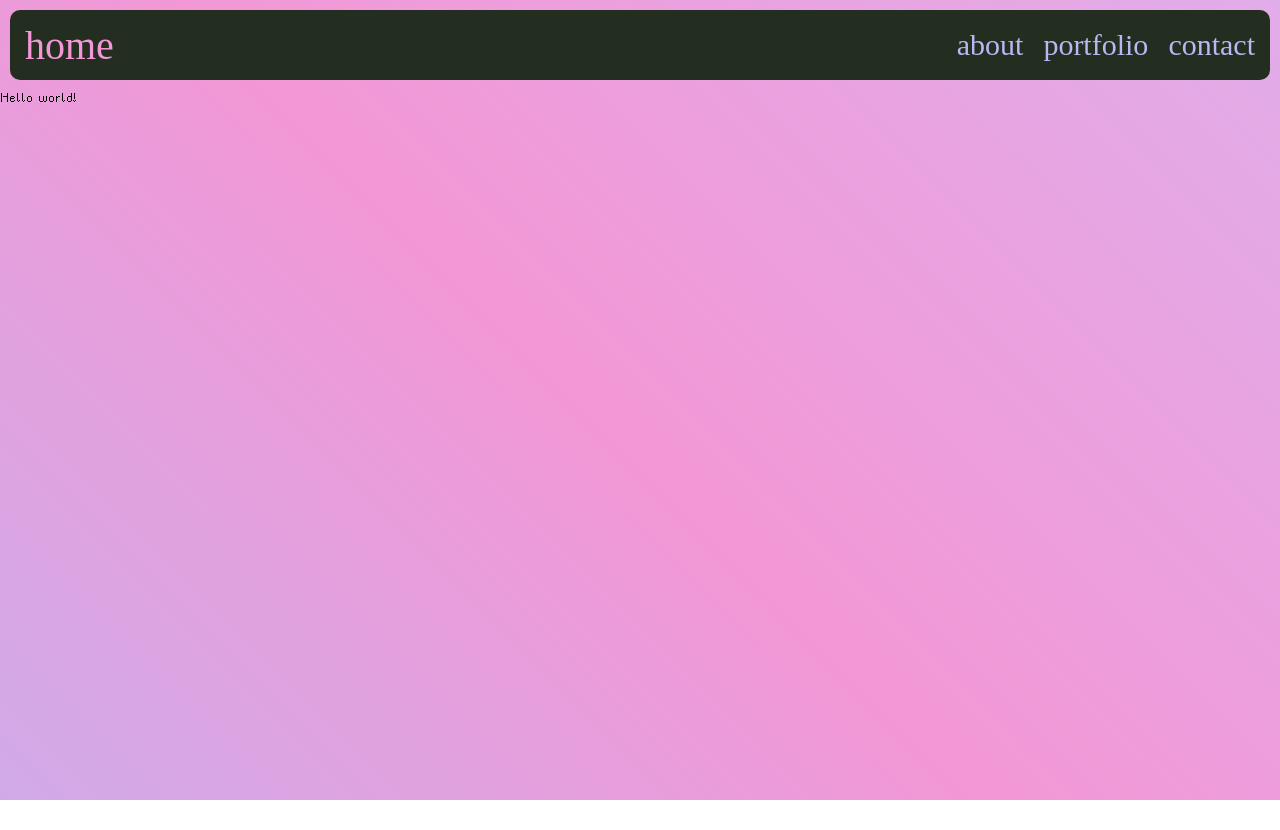
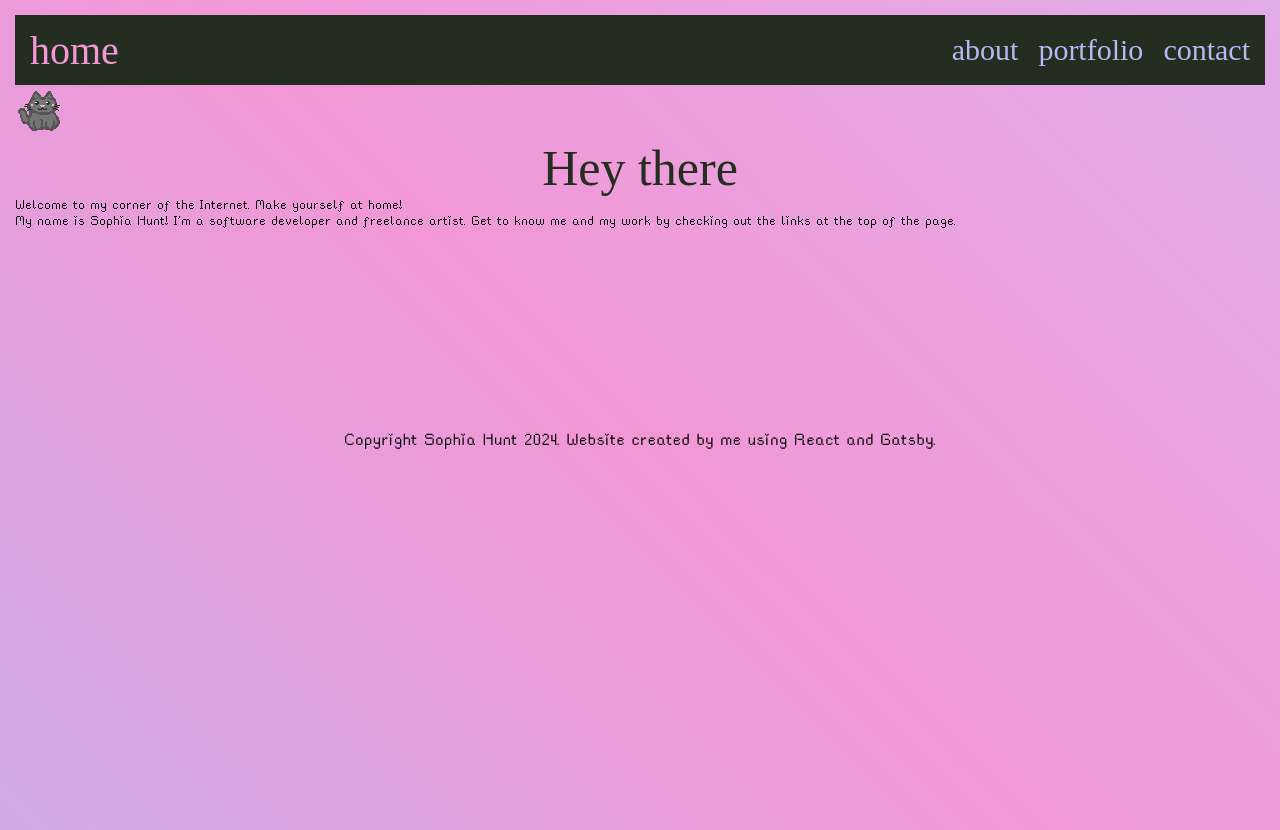
Before and after one commit to sophiahunt/my-site, a Gatsby site: page / in a window 1280 px wide. Before the commit the page ends 800 px from the top, so only its background shows below. Built offline with nearby package versions, Linux system fonts and the light colour scheme; Gatsby itself is replaced by a stand-in of ours; a web font is replaced by a local one.

Commit message:
fixed white borders issue in layout

```diff
--- a/src/components/index_content.js
+++ b/src/components/index_content.js
@@ -1,10 +1,23 @@
 import * as React from 'react';
 import { Link } from 'gatsby';
 import * as contentStyles from './index_content.module.css';
+import logo from '../images/picklelogo.png';
 
 const IndexContent = () => {
     return (
-        <span>Hello world!</span>
+        <div>
+            <img src={logo} alt="my cat!" className={contentStyles.catLogo}/>
+                <p className={contentStyles.heading}>Hey there</p>
+            <div className={contentStyles.bodyText}>
+                <p> Welcome to my corner of the Internet. Make yourself at home!</p>
+                <p>My name is Sophia Hunt! I'm a software developer and freelance artist. Get to know me
+                    and my work by checking out the links at the top of the page.
+                </p>
+            </div>
+            <div className={contentStyles.footer}>
+                Copyright Sophia Hunt 2024. Website created by me using React and Gatsby.
+            </div>
+        </div>
     )
 }
 
--- a/src/components/index_content.module.css
+++ b/src/components/index_content.module.css
@@ -0,0 +1,41 @@
+.cat-logo {
+    height: 400px;
+    display: block;
+    margin-left: auto;
+    margin-right: auto;
+}
+.heading {
+    font-size: 50px;
+    color:#232e21;
+    font-family: glitch;
+    text-align: center;
+    margin: 0px;
+}
+.body-text {
+    font-size: 40px;
+    color: #232e21;
+    width: 800px;
+    margin-top: 0px;
+    margin-left: auto;
+    margin-right: auto;
+    text-align: center;
+}
+.footer {
+    font-size: 20px;
+    margin-top: 200px;
+    text-align: center;
+}
+img {
+    image-rendering: optimizeSpeed;             /* STOP SMOOTHING, GIVE ME SPEED  */
+    image-rendering: -moz-crisp-edges;          /* Firefox                        */
+    image-rendering: -o-crisp-edges;            /* Opera                          */
+    image-rendering: -webkit-optimize-contrast; /* Chrome (and eventually Safari) */
+    image-rendering: pixelated;                 /* Universal support since 2021   */
+    image-rendering: optimize-contrast;         /* CSS3 Proposed                  */
+    -ms-interpolation-mode: nearest-neighbor;   /* IE8+                           */
+
+}
+@font-face {
+    font-family: glitch;
+    src: url(../fonts/Glitchdemo-lxgGq.ttf);
+  }
--- a/src/components/layout.js
+++ b/src/components/layout.js
@@ -1,23 +1,15 @@
 import * as React from 'react';
 import { Link } from 'gatsby';
 import Navbar from './navbar';
-import IndexContent from '../components/index_content';
-
-// importing individual css modules seperately
-/* import {
-    container,
-    heading
-  } from './layout.module.css' */
-
-// import entire css module and then referencing the individual classNames
 import * as layoutStyles from './layout.module.css';
 
 const Layout = ({ pageTitle, children }) => {
   return (
     <div>
       <div className ={layoutStyles.container}>
-        <Navbar />
-        <IndexContent />
+        <div className = {layoutStyles.navContainer}>
+          <Navbar />
+        </div>
         {children}
       </div>
     </div>
--- a/src/components/layout.module.css
+++ b/src/components/layout.module.css
@@ -1,13 +1,10 @@
 .container {
-  position: fixed;
-  top: 0;
-  left: 0;
-  width: 100%;
-  height: 100%;
   background: linear-gradient(45deg,#f42272,#b8b8f3,#f397d6,#d7b8f3);
   background-size: 240% 240%;
   animation: gradient-animation 12s ease infinite;
   font-family: rainy-hearts;
+  padding: 15px;
+  min-height: 100vh;
 }
 
 @keyframes gradient-animation {
@@ -29,3 +26,7 @@
   font-family: rainy-hearts;
   src: url(../fonts/rainyhearts.ttf);
 }
+* {
+  padding: 0;
+  margin: 0;
+}
--- a/src/components/navbar.module.css
+++ b/src/components/navbar.module.css
@@ -5,8 +5,6 @@
     background-color: #232e21;
     height: 40px;
     padding: 15px;
-    margin: 10px;
-    border-radius: 10px;
     font-family: glitch;
 }
 .home {
--- a/src/pages/index.js
+++ b/src/pages/index.js
@@ -1,12 +1,16 @@
 import * as React from 'react';
 import { Link } from 'gatsby';
 import Layout from '../components/layout';
+import IndexContent from '../components/index_content';
 
 // Step 2: Define your component
 const IndexPage = () => {
   return (
+    <div>
       <Layout pageTitle = "Home Page">
+        <IndexContent />
       </Layout>
+    </div>
   )
 }
 
```
